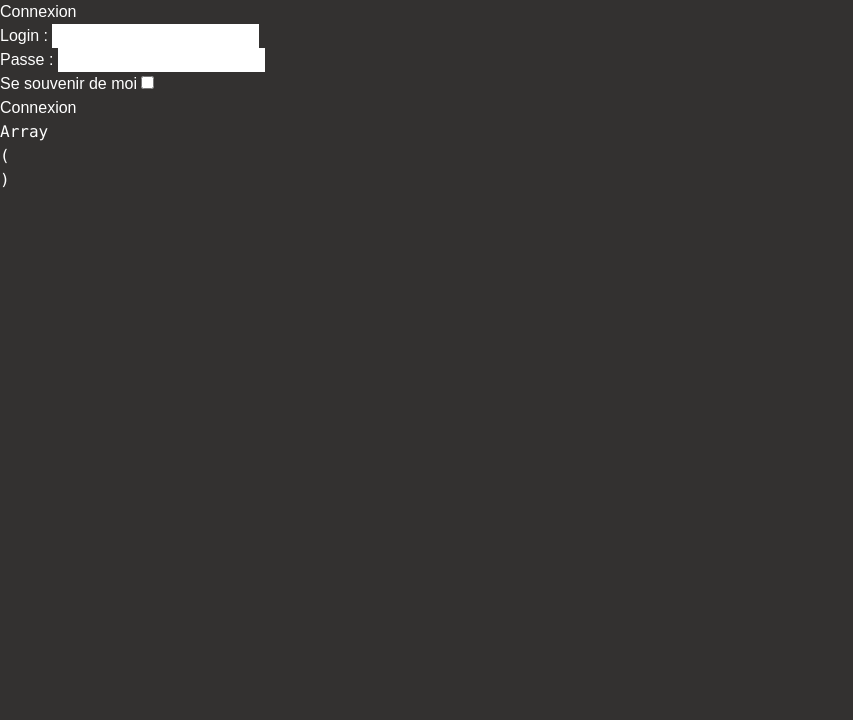
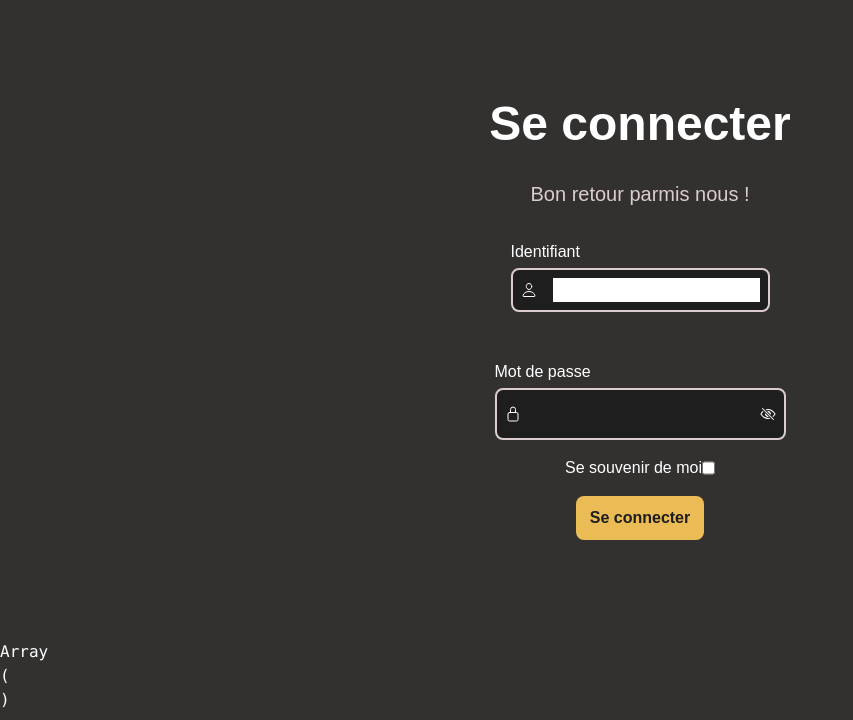
Before and after one commit to Drakhiro/footracker, a PHP site: page /index.php?view=map in a window 1280 px wide. Shown: the part 80-800 px from the top of the page, without its empty margins (0-853 px from the left). Run offline with PHP 8.4, Linux system fonts and the light colour scheme; some libraries are stand-ins or nearby versions; some web fonts are replaced.

Commit message:
Base du login des mockups

```diff
--- a/templates/login.php
+++ b/templates/login.php
@@ -1,32 +1,61 @@
 <?php
 
 // Si la page est appelée directement par son adresse, on redirige en passant pas la page index
-if (basename($_SERVER["PHP_SELF"]) != "index.php")
-{
+if (basename($_SERVER["PHP_SELF"]) != "index.php") {
 	header("Location:../index.php?view=login");
 	die("");
 }
 
+include_once("libs/modele.php");
+include_once("libs/maLibUtils.php");
+include_once("libs/maLibForms.php");
+
 // Chargement eventuel des données en cookies
-$login = valider("login", "COOKIE");
-$passe = valider("passe", "COOKIE");
+$identifiant = valider("identifiant", "COOKIE");
 if ($checked = valider("remember", "COOKIE")) $checked = "checked";
-
 ?>
 
-<div id="corps">
+<div class="flex flex-col gap-8 items-center justify-center h-[80vh]">
+	<h1 class="text-5xl font-bold">Se connecter</h1>
+	<h2 class="text-xl text-custom-grey">Bon retour parmis nous !</h2>
 
-<h1>Connexion</h1>
+	<form action="controleur.php" class="flex flex-col items-center justify-center gap-4">
 
-<div id="formLogin">
-<form action="controleur.php" method="GET">
-<label for="login"> Login : </label><input type="text" id="login" name="login" value="<?php echo $login;?>" /><br />
-<label for="passe">Passe : </label><input type="password" id="passe" name="passe" value="<?php echo $passe;?>" /><br />
-<label for="remember">Se souvenir de moi </label><input type="checkbox" <?php echo $checked;?> name="remember" id="remember" value="ok"/> <br />
+		<label for="identifiant" class="flex flex-col gap-1">
+			<p>Identifiant</p>
+			<div class="group flex flex-row items-center gap-4 bg-custom-black p-2 border-solid border-custom-grey border-[2px] rounded-[8px] focus-within:border-custom-primary focus-within:text-custom-primary">
+				<ion-icon name="person-outline"></ion-icon>
+				<input
+					type="text"
+					name="identifiant"
+					id="identifiant"
+					value=<?php echo $identifiant;?>
+					class="appearance-none bg-transparent border-none outline-none shadow-none ring-0 focus:ring-0 focus:outline-none min-h-[32px]"
+					placeholder="E-mail ou pseudonyme"
+				>
+			</div>
+		</label>
 
-<input type="submit" name="action" value="Connexion" />
-</form>
+		<label for="mdp" class="flex flex-col gap-1 mt-8">
+			<p>Mot de passe</p>
+			<div class="group flex flex-row items-center gap-4 bg-custom-black p-2 border-solid border-custom-grey border-[2px] rounded-[8px] focus-within:border-custom-primary focus-within:text-custom-primary">
+				<ion-icon name="lock-closed-outline"></ion-icon>
+				<input
+					type="password"
+					name="mdp"
+					id="mdp"
+					class="appearance-none bg-transparent border-none outline-none shadow-none ring-0 focus:ring-0 focus:outline-none min-h-[32px]"
+				>
+				<ion-icon name="eye-off-outline"></ion-icon>
+			</div>
+		</label>
+
+		<label for="remember" class="flex flex-row">
+			<p>Se souvenir de moi</p>
+			<input type="checkbox" name="remember" id="remember" value="ok" <?php echo $checked;?> >
+		</label>
+
+		<input type="submit" name="action" value="Se connecter" class="flex flex-row items-center justify-center text-custom-black font-bold text-base bg-custom-primary hover:bg-custom-primary-hover duration-400 cursor-pointer rounded-[8px] min-w-[128px] min-h-[44px]">
+
+	</form>
 </div>
-
-
-</div>
```
